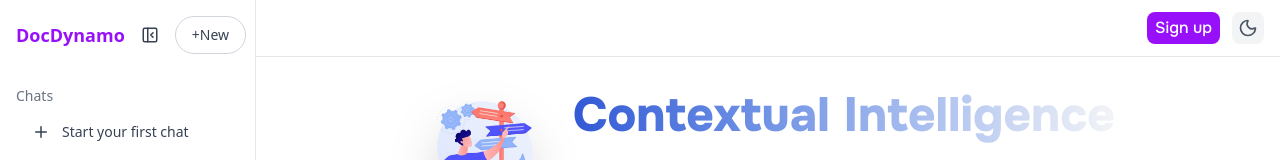
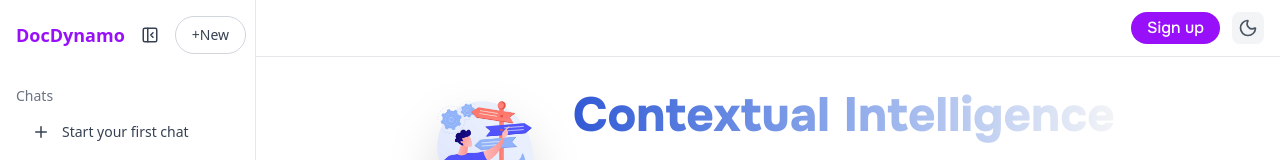
Before and after one commit to OpenRAG128/DocDynamoRevamped, a React (Vite) app: page / in a window 1280 px wide. Shown: the top 160 px of the page. Built offline with nearby package versions, Linux system fonts and the light colour scheme.

Commit message:
updatedheader

```diff
--- a/src/components/Header.jsx
+++ b/src/components/Header.jsx
@@ -4,7 +4,7 @@ export default function Header({ darkMode, toggleDarkMode }) {
   return (
     <div className={`pr-4 py-3 flex justify-end items-center w-full border-b transition-colors ${darkMode ? "bg-gray-900 border-gray-700" : "bg-white border-gray-200"
       } gap-3`}>
-      <button className='px-2 py-1 rounded-md bg-purple-600 text-white cursor-pointer hover:bg-purple-700 transition-colors font-family-sans font-medium'>
+      <button className='px-4 py-1 rounded-full bg-purple-600 text-white cursor-pointer hover:bg-purple-700 transition-colors font-family-sans font-medium'>
         Sign up
       </button>
       <button
```
